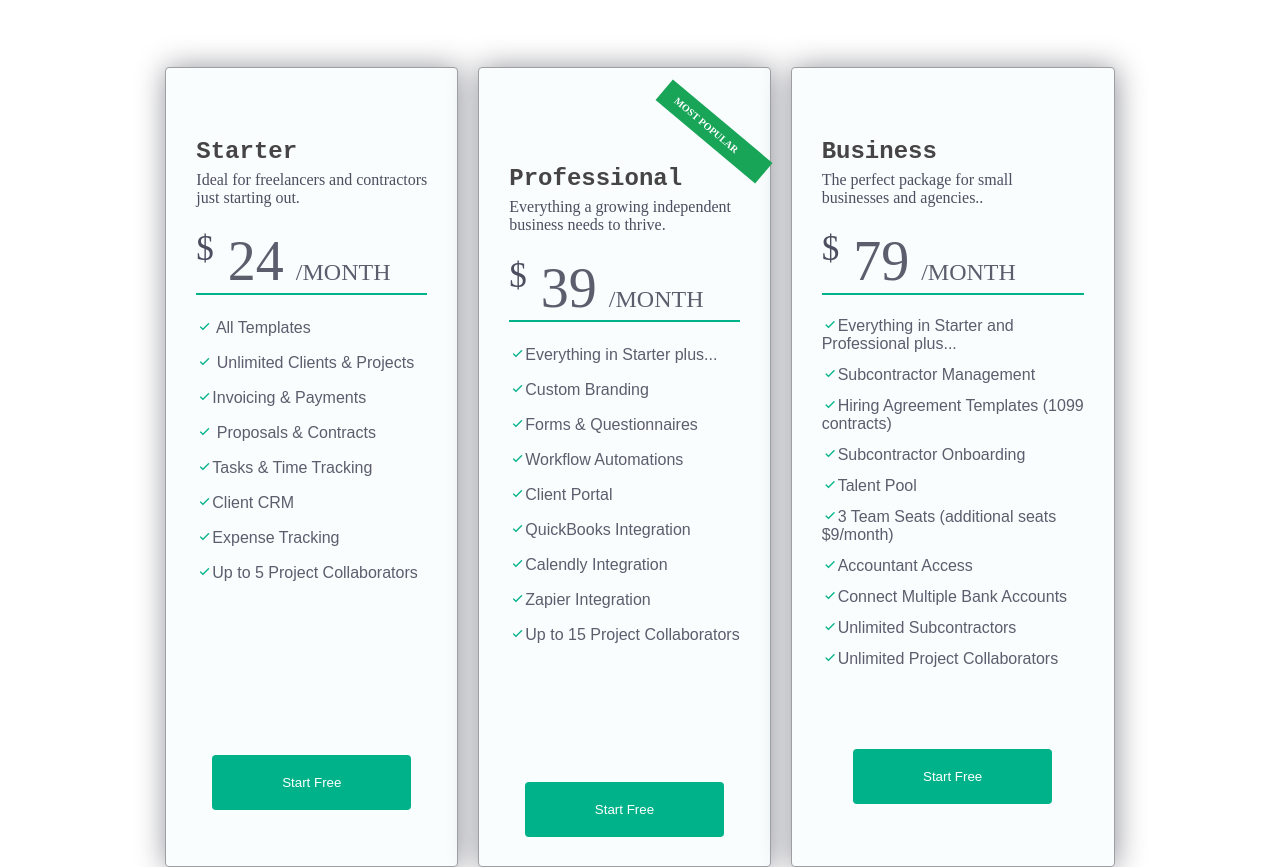
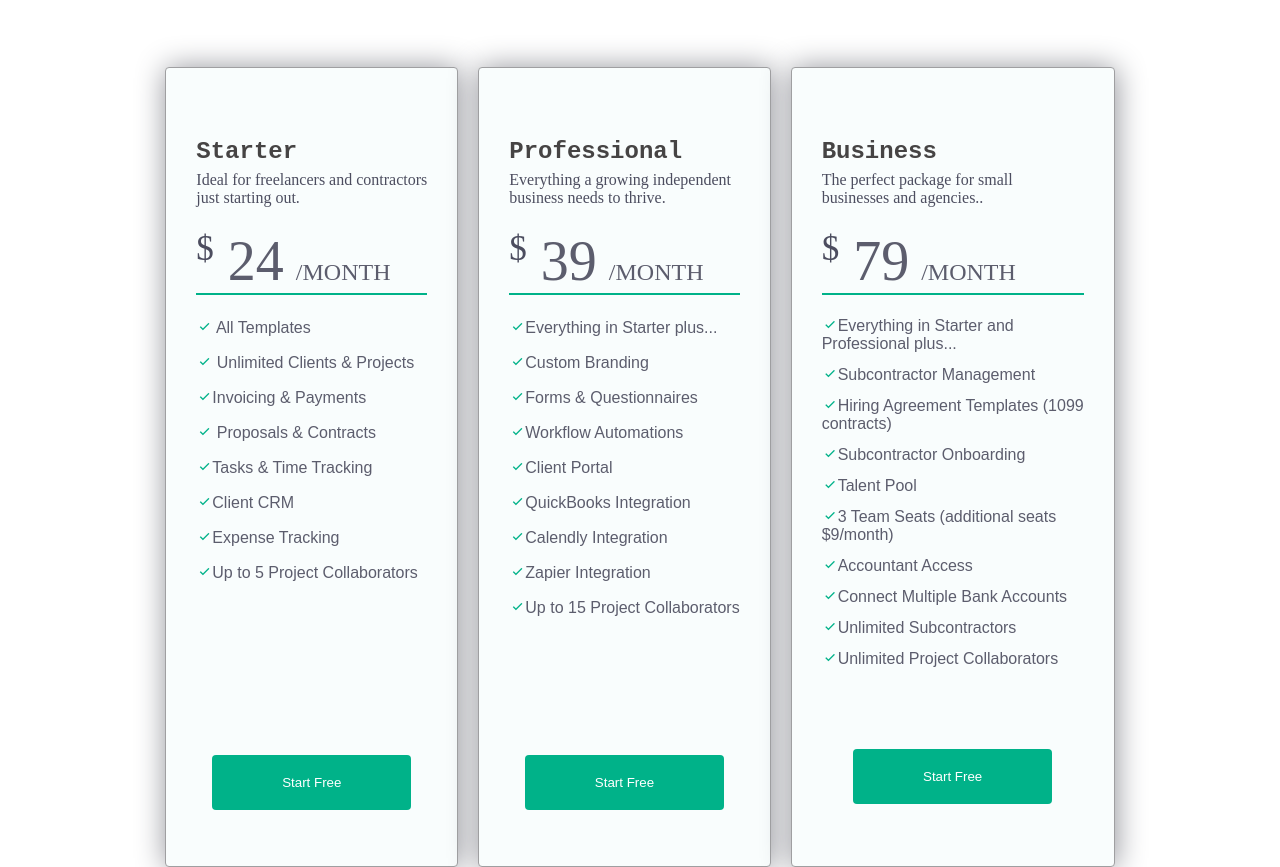
Before and after one commit to samuel17256/pricing-page, a plain HTML site: page index.html in a window 1280 px wide. Shown: the part 223-1090 px from the top of the page. Drawn offline with nearby package versions, Linux system fonts and the light colour scheme.

```diff
--- a/index.html
+++ b/index.html
@@ -67,7 +67,6 @@
                    </div>
                 </div>
                 <div class="card-1">
-                    <div class="ribbon">MOST POPULAR</div>
                     <h2  class="head">Professional</h2>
                     <p  class="para-head">Everything a growing independent <br> business needs to thrive.</p>
                     <div class="card-content">
--- a/style.css
+++ b/style.css
@@ -71,8 +71,6 @@ body {
   background-color: #02a37e;
 }
 
-
-
 .pricing-content{
   display: flex;
   flex-direction: row;
@@ -139,20 +137,6 @@ body {
   background-color: #f9fdfd;
   box-shadow: 1px 1px 30px #8f9097;
   border-radius: 4px;
-}
-
-.ribbon {
-  position: relative;
-  top: 0px;
-  bottom: 10px;
-  left: 140px;
-  background: #18a558;
-  color: white;
-  padding: 8px 15px;
-  font-size: 10px;
-  font-weight: bold;
-  width: 130px;
-  transform: rotate(40deg);
 }
 
 .head{
```
